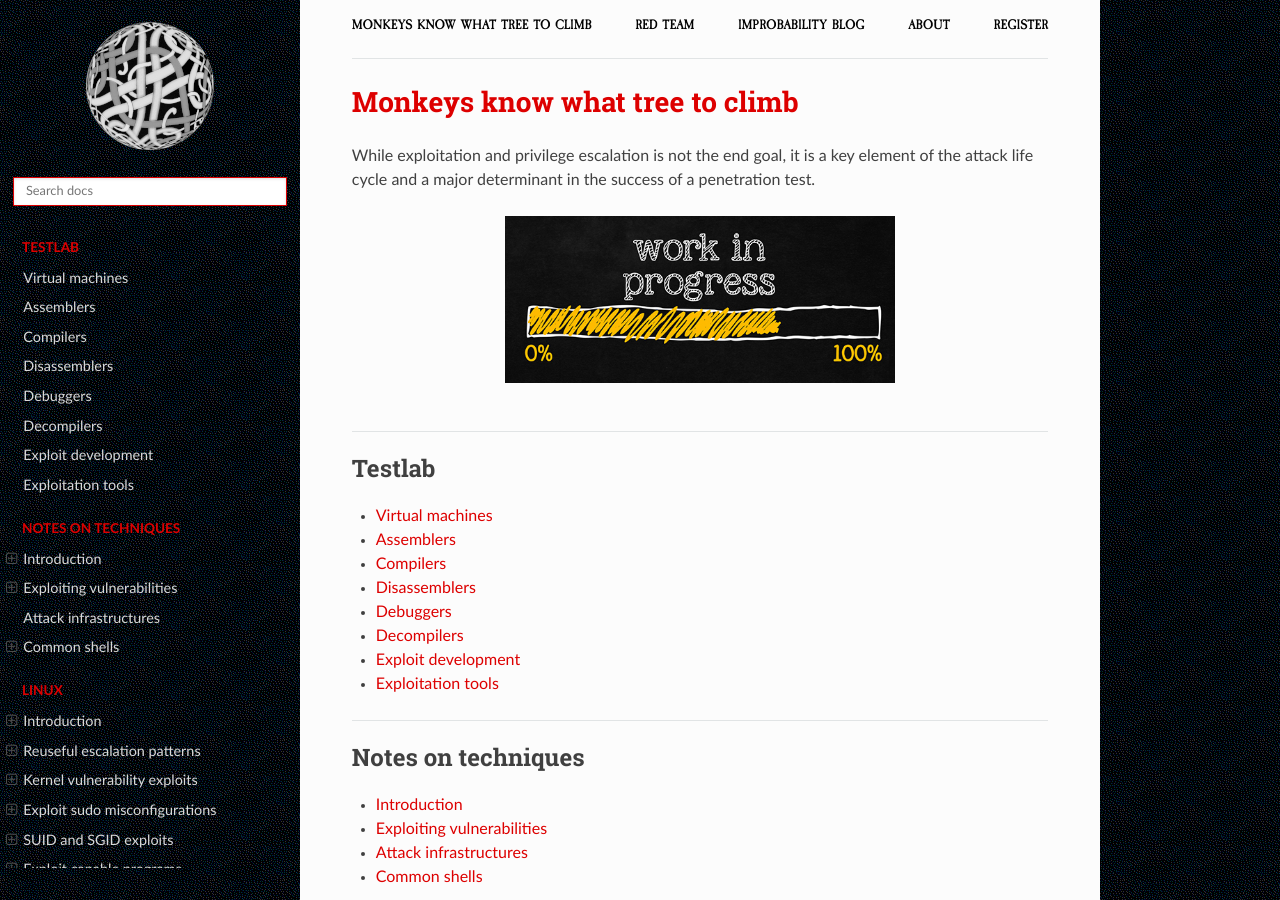
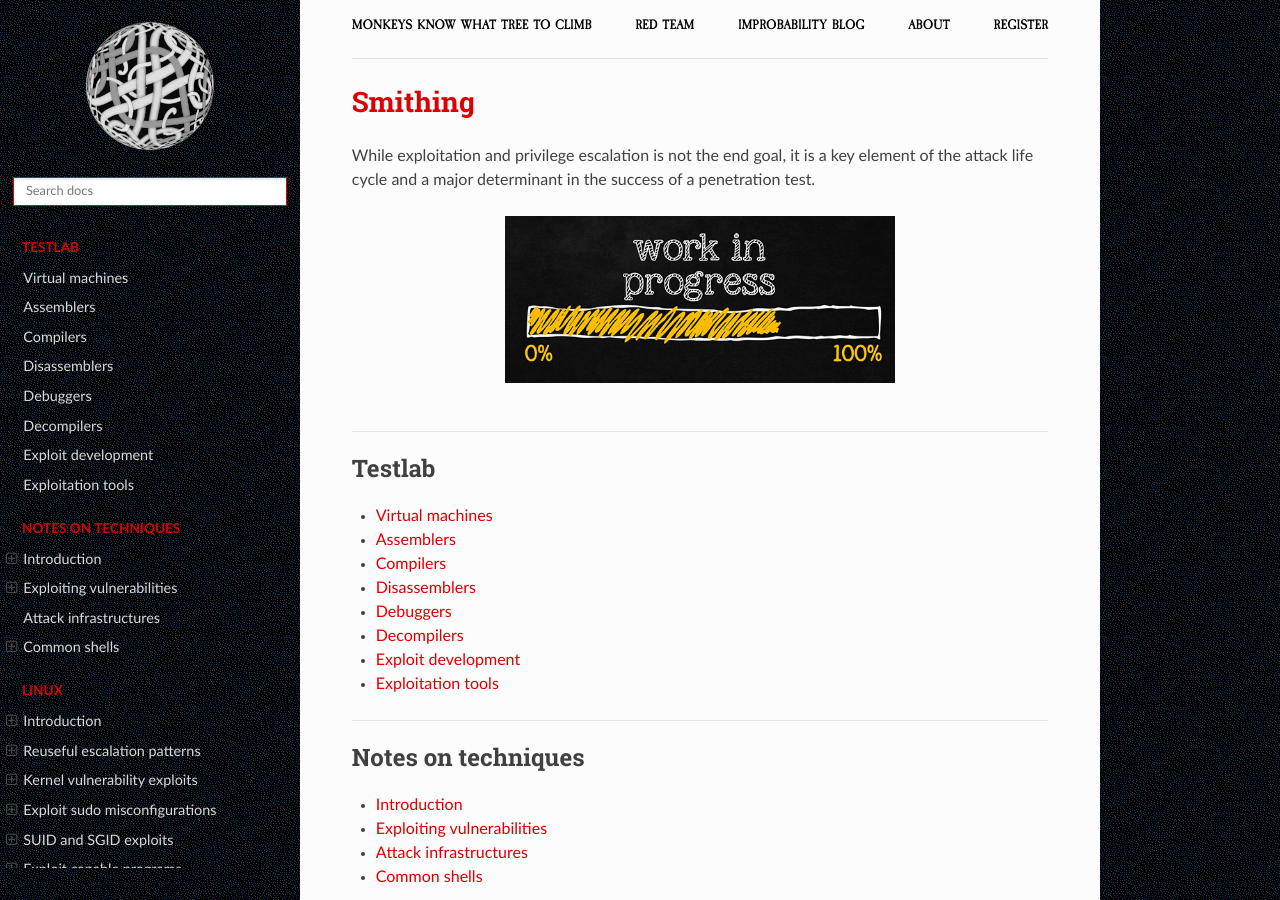
Before and after one commit to tymyrddin/red-escalation, a Sphinx documentation site: the page built from source/index.rst, in a window 1280 px wide and 900 px high. Built offline with Sphinx 7.4.7 and the Read the Docs theme 2.0.0, drawn with Linux system fonts in a browser that asks for light colours.

Commit message:
Name change

```diff
--- a/source/conf.py
+++ b/source/conf.py
@@ -6,7 +6,7 @@
 # -- Project information -----------------------------------------------------
 # https://www.sphinx-doc.org/en/master/usage/configuration.html#project-information
 
-project = 'Monkeys know what tree to climb'
+project = 'Smithing'
 copyright = '2022, Ty Myrddin'
 author = 'Ty Myrddin'
 release = '0.1'
@@ -54,7 +54,7 @@ html_theme_options = {
     'titles_only': False
 }
 
-html_title = "Monkeys know what tree to climb"
+html_title = "Smithing"
 html_logo = "img/logo.png"
 html_favicon = "img/favicon.ico"
 
--- a/source/index.rst
+++ b/source/index.rst
@@ -1,4 +1,4 @@
-Monkeys know what tree to climb
+Smithing
 ===========================================================
 
 While exploitation and privilege escalation is not the end goal, it is a key element of the attack life cycle and a major determinant in the success of a penetration test.
```
